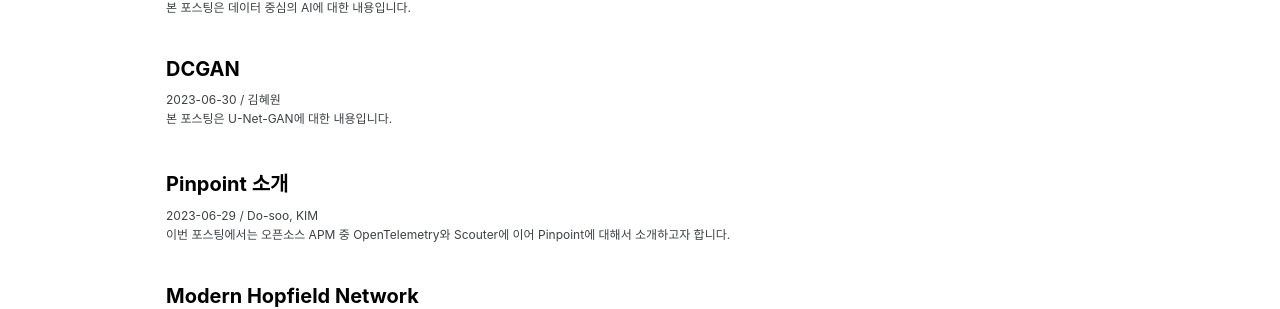
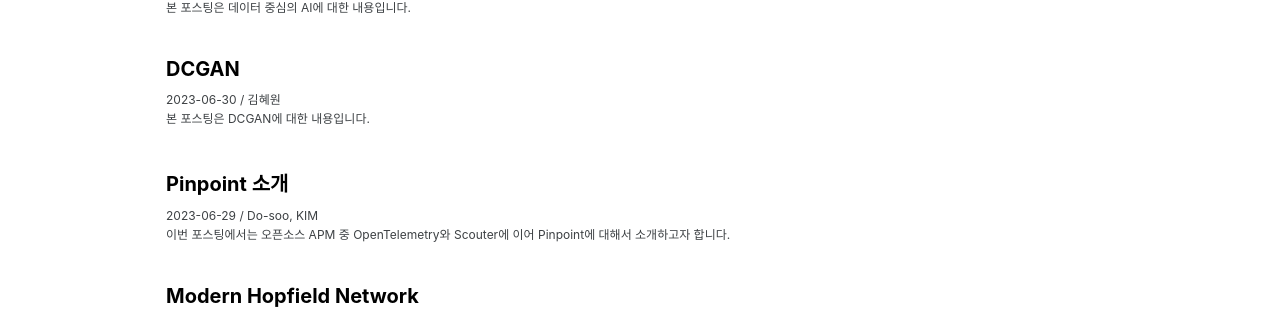
Before and after one commit to epozen-dt/epozen-dt.github.io, a Jekyll site: the page built from index.html, in a window 1280 px wide. Shown: the part 542-851 px from the top of the page. Built offline with Jekyll 4.4.1, drawn with Linux system fonts in a browser that asks for light colours; cached includes are drawn as plain includes; the list of posts is cut into pages by our own code.

Commit message:
modified post

```diff
--- a/_posts/2023-06-30-DCGAN.md
+++ b/_posts/2023-06-30-DCGAN.md
@@ -4,7 +4,7 @@ last_modified_at: 2023-06-30
 author: 김혜원
 ---
 
-본 포스팅은 U-Net-GAN에 대한 내용입니다.
+본 포스팅은 DCGAN에 대한 내용입니다.
 
 ---
 &nbsp;
```
